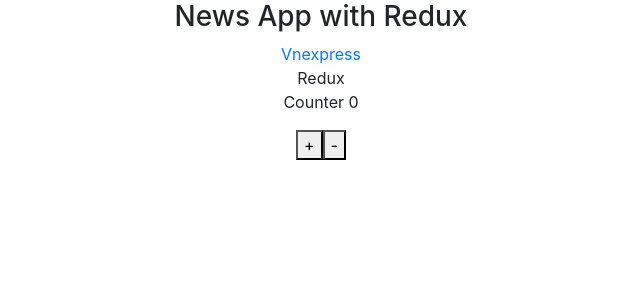
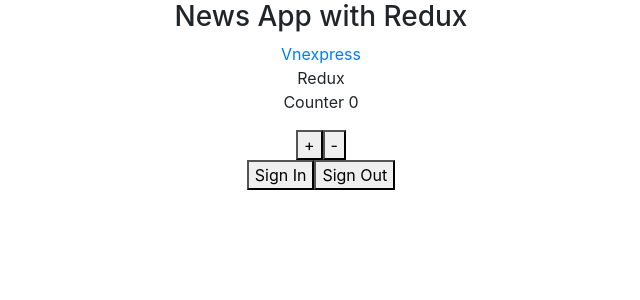
Before and after one commit to thanhphanle/redux-news-app, a React (Create React App) app: page / in a window 1280 px wide. Shown: the top 300 px of the page, without its empty margins (319-959 px from the left). Built offline with nearby package versions, Linux system fonts and the light colour scheme.

Commit message:
Add sign in, sign out action

```diff
--- a/src/actions/index.js
+++ b/src/actions/index.js
@@ -10,3 +10,15 @@ export const decrement = () => {
         type: 'DECREMENT'
     };
 };
+
+export const signIn = () => {
+    return {
+        type: 'SIGN_IN'
+    };
+}
+
+export const signOut = () => {
+    return {
+        type: 'SIGN_OUT'
+    };
+}
--- a/src/home/Home.js
+++ b/src/home/Home.js
@@ -1,7 +1,7 @@
 import React, { Component } from 'react';
 import './Home.css';
 import { useSelector, useDispatch } from 'react-redux';
-import { increment, decrement } from '../actions';
+import { increment, decrement, signIn, signOut } from '../actions';
 
 function Home() {
     const counter = useSelector(state => state.counter);
@@ -21,6 +21,10 @@ function Home() {
                 <p>Counter {counter}</p>
                 <button onClick={() => dispatch(increment(5))}>+</button>
                 <button onClick={() => dispatch(decrement())}>-</button>
+                <div>
+                    <button onClick={() => dispatch(signIn())}>Sign In</button>
+                    <button onClick={() => dispatch(signOut())}>Sign Out</button>
+                </div>
                 {
                     isLogged ? <h3>Valuable information I shoudn't see</h3> : ''
                 }
--- a/src/reducers/isLogged.js
+++ b/src/reducers/isLogged.js
@@ -1,7 +1,9 @@
 const loggedReducer = (state = false, action) => {
     switch (action.type) {
         case 'SIGN_IN':
-            return !state;
+            return true;
+        case 'SIGN_OUT':
+            return false;
         default:
             return state;
     }
```
